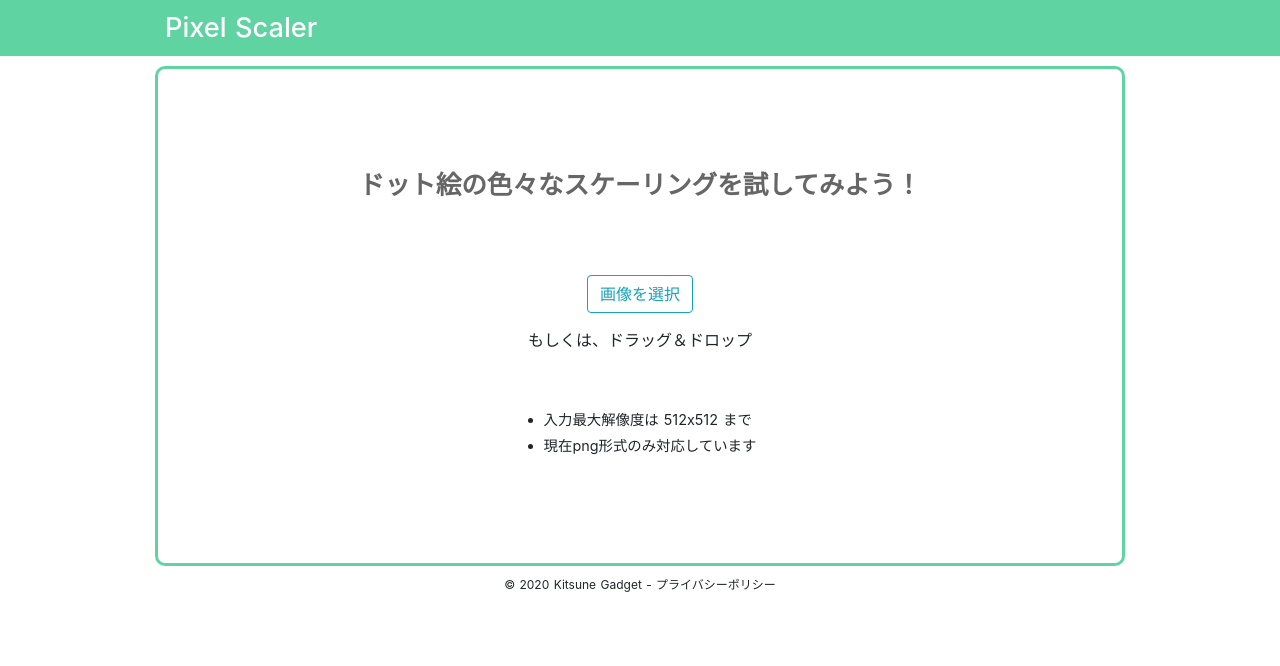
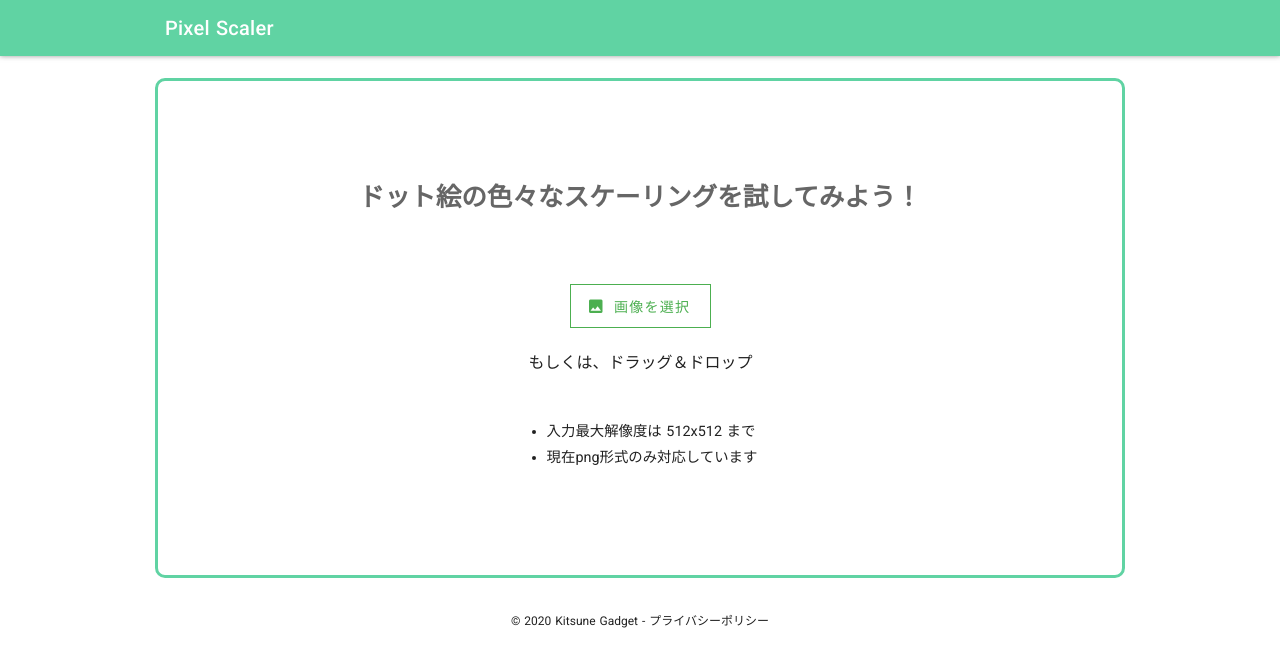
Before and after one commit to kitsunegadget/pixelart-scaler, a Nuxt app: page / in a window 1280 px wide. Shown: the top 666 px of the page. Built offline with nearby package versions, Linux system fonts and the light colour scheme.

Commit message:
vuetifyの追加

```diff
--- a/components/Header.vue
+++ b/components/Header.vue
@@ -16,11 +16,13 @@
     color: $color-green;
   }
   color: $color-white;
+  z-index: 1;
+  box-shadow: 0 0 5px #666a;
 
   .title {
     font-size: 1.7em;
-    margin: 10px;
-    line-height: 1.3em;
+    margin: 0 10px;
+    //line-height: 1.3em;
     cursor: default;
   }
 }
--- a/components/content/Description.vue
+++ b/components/content/Description.vue
@@ -56,7 +56,7 @@ export default Vue.extend({
 
     > ul {
       margin: 0;
-      margin-left: -20px;
+      // margin-left: -20px;
       > li {
         margin: 5px 10px;
         font-size: 0.9em;
--- a/components/content/LoadButton.vue
+++ b/components/content/LoadButton.vue
@@ -8,9 +8,18 @@
       style="display: none;"
       @change="$emit('input-changed', $event)"
     />
-    <Button id="fileSelect" class="btn btn-outline-info" @click="fileSelect">
-      画像を選択
-    </Button>
+    <v-btn
+      id="fileSelect"
+      :ripple="{ center: true }"
+      large
+      tile
+      outlined
+      color="success"
+      class="ma-2"
+      @click="fileSelect"
+    >
+      <v-icon left>mdi-image</v-icon>画像を選択
+    </v-btn>
     <p></p>
     <p v-bind="{ loaded: imageLoaded }">もしくは、ドラッグ＆ドロップ</p>
   </div>
@@ -45,9 +54,11 @@ export default Vue.extend({
   transition: all 1s ease;
   overflow: hidden;
   height: 100px;
+  margin-left: 1px;
+  z-index: 1;
 
   &[loaded] {
-    transform: translateY(-200px);
+    transform: translateY(-212px);
   }
 
   > p {
--- a/components/content/PixelScaler.vue
+++ b/components/content/PixelScaler.vue
@@ -23,7 +23,7 @@
         :input-data="inputData"
         :output-data="outputData"
         :image-loaded="imageLoaded"
-        :image-transformed="imageTransformed"
+        :image-converted="imageConverted"
       />
     </transition>
   </div>
@@ -48,7 +48,7 @@ export default Vue.extend({
       inputData: '',
       outputData: '',
       imageLoaded: false,
-      imageTransformed: false
+      imageConverted: false
     }
   },
   mounted() {
--- a/components/content/PixelScalerInside.vue
+++ b/components/content/PixelScalerInside.vue
@@ -14,22 +14,23 @@
           draggable="false"
         />
       </div>
-      <div class="transform-arrow">
-        <div
+      <div class="converting-status">
+        <v-progress-circular
           v-if="converting"
-          class="spinner-border text-success"
-          role="status"
+          indeterminate
+          color="blue"
+          :size="50"
         >
           <span class="sr-only">Loading...</span>
-        </div>
-        <div v-else class="converting-arrow">
-
+        </v-progress-circular>
+        <div v-else class="converting-status-arrow">
+          <v-icon x-large color="orange">mdi-arrow-right-thick</v-icon>
         </div>
       </div>
       <div class="output-image">
         <canvas ref="outputCanvas"></canvas>
         <img
-          v-show="imageTransformed"
+          v-show="imageConverted"
           class="image"
           :src="outputData"
           draggable="false"
@@ -40,12 +41,26 @@
     <div class="pixel-scaler-bottom dragArea" draggable="false">
       <div class="scale-style">
         <!-- スケーリング形式 -->
-        <Button class="btn btn-secondary" @click="convertClick(1)">
-          Invert
-        </Button>
-        <Button class="btn btn-secondary" @click="convertClick(2)">
-          Grayscale
-        </Button>
+        <div class="btn-group btn-group-toggle" data-toggle="buttons">
+          <label class="btn btn-secondary">
+            <input
+              id="type1"
+              type="radio"
+              name="scaling-type"
+              @click="convertClick(1)"
+            />
+            Invert
+          </label>
+          <label class="btn btn-secondary">
+            <input
+              id="type2"
+              type="radio"
+              name="scaling-type"
+              @click="convertClick(2)"
+            />
+            GrayScale
+          </label>
+        </div>
       </div>
     </div>
   </div>
@@ -72,7 +87,7 @@ export default Vue.extend({
       type: Boolean,
       required: true
     },
-    imageTransformed: {
+    imageConcerted: {
       type: Boolean,
       required: true
     }
@@ -190,12 +205,24 @@ export default Vue.extend({
     color: $color-black6;
   }
 }
-.transform-arrow {
+.converting-status {
   @include flex-centering(row);
   height: 50px;
   width: 50px;
   margin: 0 40px;
   // background: #222;
+
+  &-arrow {
+    animation: rot 0.7s ease;
+  }
+}
+@keyframes rot {
+  0% {
+    transform: rotateZ(0deg);
+  }
+  100% {
+    transform: rotateZ(360deg);
+  }
 }
 .output-image {
   @extend .input-image;
--- a/layouts/default.vue
+++ b/layouts/default.vue
@@ -1,5 +1,7 @@
 <template>
-  <nuxt />
+  <v-app>
+    <nuxt />
+  </v-app>
 </template>
 
 <style lang="scss">
--- a/nuxt.config.js
+++ b/nuxt.config.js
@@ -31,7 +31,7 @@ export default {
   /*
    ** Nuxt.js dev-modules
    */
-  buildModules: ['@nuxt/typescript-build'],
+  buildModules: ['@nuxt/typescript-build', '@nuxtjs/vuetify'],
   /*
    ** Nuxt.js modules
    */
--- a/tsconfig.json
+++ b/tsconfig.json
@@ -25,7 +25,8 @@
     },
     "types": [
       "@types/node",
-      "@nuxt/types"
+      "@nuxt/types",
+      "@nuxtjs/vuetify"
     ]
   },
   "exclude": [
```
Also changed, not shown: package.json (+5 -4 lines), 1 other file (tests, documents, lock files or other folders).
